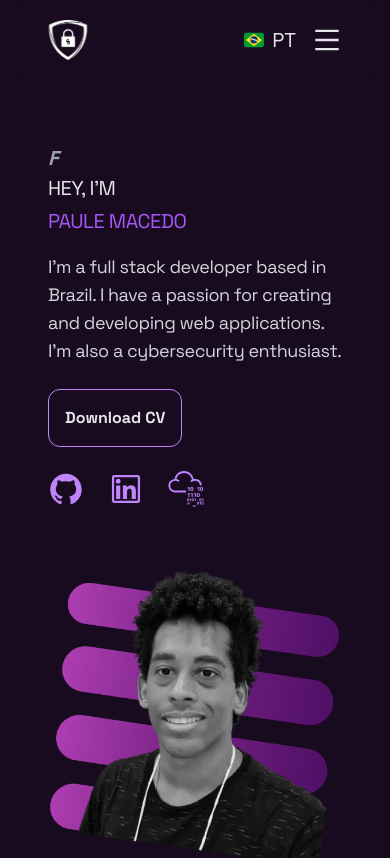
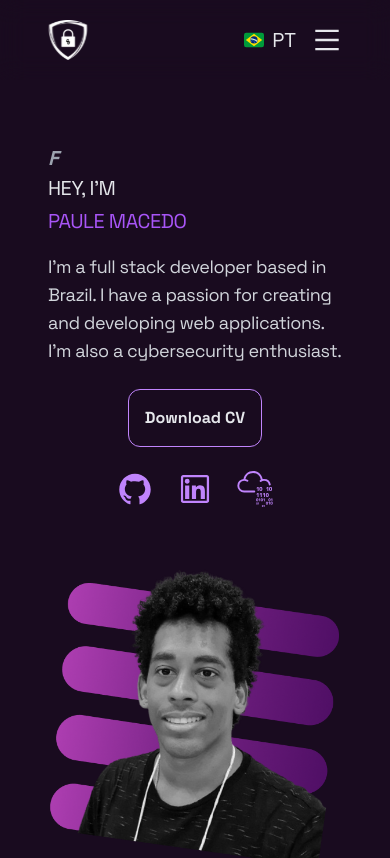
Before and after one commit to paulemacedo/Portifolio, a React (Vite) app: page / in a window 390 px wide. Shown: the top 858 px of the page. Built offline with nearby package versions, Linux system fonts and the light colour scheme.

Commit message:
feat: adjust Hero component layout for better alignment and visual consistency

```diff
--- a/src/components/Hero.jsx
+++ b/src/components/Hero.jsx
@@ -84,7 +84,7 @@ const Hero = () => {
                     whileInView={{ opacity: 1, y: 0 }}
                     viewport={{ once: true }}
                     transition={{ duration: 1, delay: 1.5 }}
-                    className="flex flex-col items-start md:flex-row gap-6 my-4 md:mb-0"
+                    className="flex flex-col items-center md:flex-row gap-6 my-4 md:mb-0"
                 >
                     <motion.a
                     whileHover={{ scale: 1.05, boxShadow: '0px 0px 8px rgba(0, 0, 0, 0.3)' }}
```
